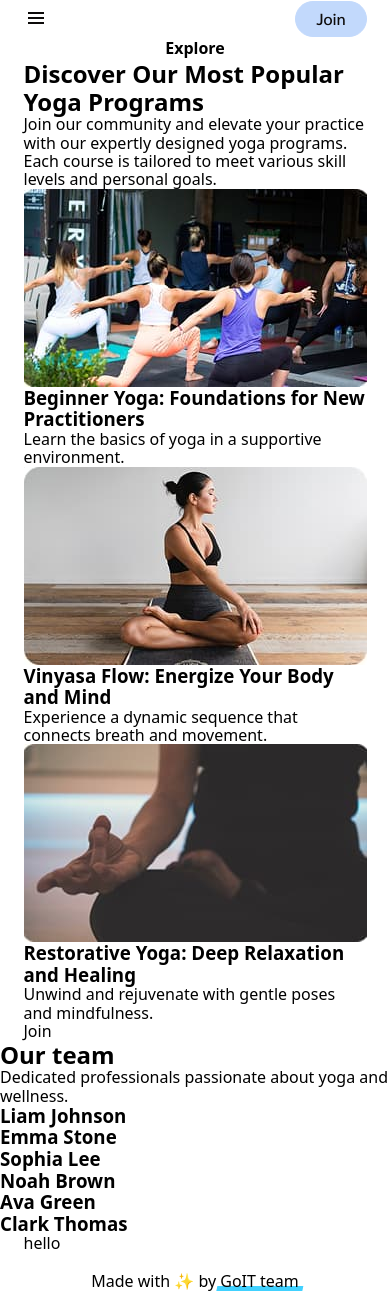
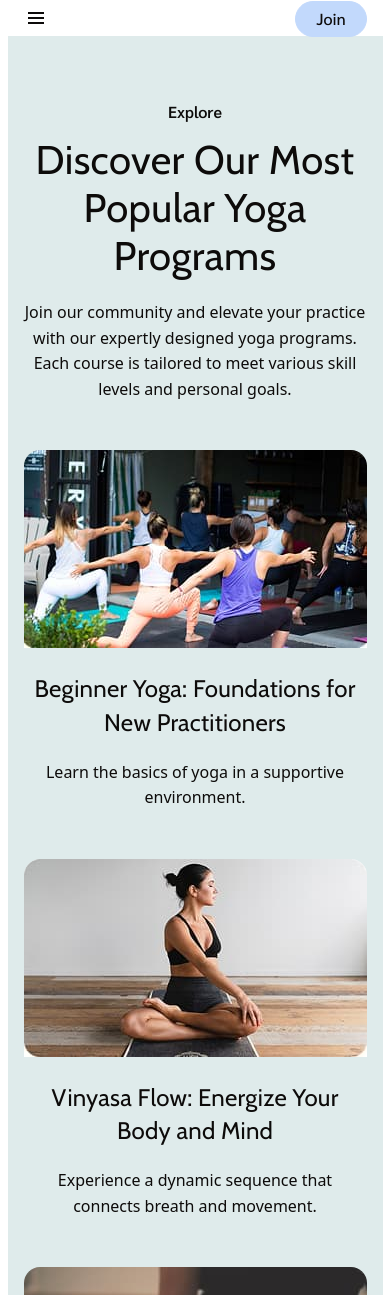
Before and after one commit to EddNik/Yoga-Club, a website built with Vite: page src/index.html in a window 390 px wide. Shown: the top 1295 px of the page. Built offline with nearby package versions, Linux system fonts and the light colour scheme.

Commit message:
added all mobile styless

```diff
--- a/src/css/yoga-classes.css
+++ b/src/css/yoga-classes.css
@@ -1,8 +1,70 @@
+.explore-container {
+    padding: 64px 16px;
+    background-color: #dfebeb;
+}
 .tagline-wrapper {
-font-family: var(--font-family);
-font-weight: 600;
-font-size: 16px;
-line-height: 150%;
-text-align: center;
-color: var(--color-scheme-1-text);
+    font-family: "Sarabun", sans-serif;
+    font-weight: 600;
+    font-size: 16px;
+    line-height: 1.5;
+    text-align: center;
+    color: #0d0b0a;
+    margin-bottom: 12px;
 }
+.explore-main-title {
+    font-family: "Cabin", sans-serif;
+    font-weight: 400;
+    font-size: 40px;
+    line-height: 1.2;
+    letter-spacing: 0.01em;
+    text-align: center;
+    color: #0d0b0a;
+    margin-bottom: 20px;
+}
+.explore-main-text {
+    font-weight: 400;
+    font-size: 16px;
+    line-height: 1.6;
+    text-align: center;
+    color: #0d0b0a;
+    margin-bottom: 48px;
+}
+.explore-text {
+    font-weight: 400;
+    font-size: 16px;
+    line-height: 1.6;
+    text-align: center;
+    color: #0d0b0a;
+    padding-bottom: 48px
+
+}
+.explore-title {
+    font-family: "Cabin", sans-serif;
+    font-weight: 400;
+    font-size: 24px;
+    line-height: 1.4;
+    letter-spacing: 0.01em;
+    text-align: center;
+    color: #0d0b0a;
+    margin-bottom: 20px;
+
+}
+.join-link {
+    display: flex;
+    align-items: center;
+    justify-content: center;
+    font-family: "Sarabun", sans-serif;
+    font-weight: 500;
+    font-size: 16px;
+    line-height: 1.6;
+    color: #0d0b0a;
+    border: 1px solid #c2d9fc;
+    border-radius: 100px;
+    padding: 10px 24px;
+    background-color: #c2d9fc;
+    cursor: pointer;
+}
+.explore-img {
+    padding-bottom: 24px;
+    border-radius: 16px;
+}
--- a/src/partials/yoga-classes.html
+++ b/src/partials/yoga-classes.html
@@ -1,8 +1,8 @@
 <section>
- <div class="container">
+ <div class="container explore-container">
   <p class="tagline-wrapper">Explore</p>
   <h2 class="explore-main-title">Discover Our Most Popular Yoga Programs</h2>
-  <p class="explore-text">
+  <p class="explore-main-text">
     Join our community and elevate your practice with our expertly designed yoga programs.
     Each course is tailored to meet various skill levels and personal goals.
   </p>
@@ -10,10 +10,12 @@
   <ul class="explore-list">
     <li class="explore-program">
       <img
+            class="explore-img"
             srcset="../img/programs/beginners-mobile.jpg 1x, ../img/programs/beginners-mobile@2x.jpg 2x"
             src="../img/programs/beginners-mobile.jpg 1x"
             alt="beginners"
-            width="343">
+            width="343"
+            >
       <div class="explore-content">
         <h3 class="explore-title">Beginner Yoga: Foundations for New Practitioners</h3>
         <p class="explore-text">Learn the basics of yoga in a supportive environment.</p>
@@ -22,6 +24,7 @@
 
     <li class="explore-program">
       <img
+            class="explore-img"
             srcset="../img/programs/vinyasa-mobile.jpg 1x, src/img/programs/vinyasa-mobile@2x.jpg 2x"
             src="./img/programs/vinyasa-mobile.jpg 1x"
             alt="beginners"
@@ -34,6 +37,7 @@
 
     <li class="explore-program">
       <img
+            class="explore-img"
             srcset="../img/programs/restorative-mobile.jpg 1x, src/img/programs/restorative-mobile@2x.jpg 2x"
             src="./img/restorative-mobile.jpg 1x"
             alt="beginners"
```
